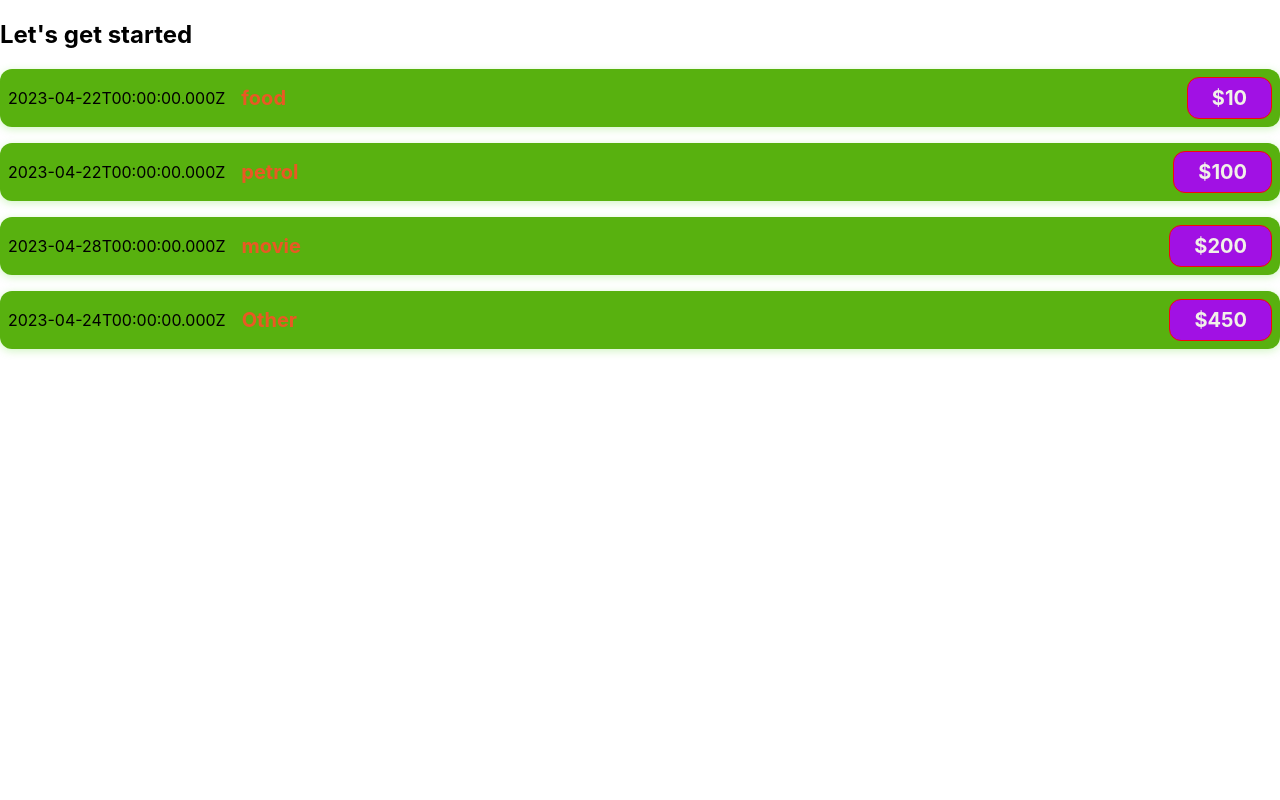
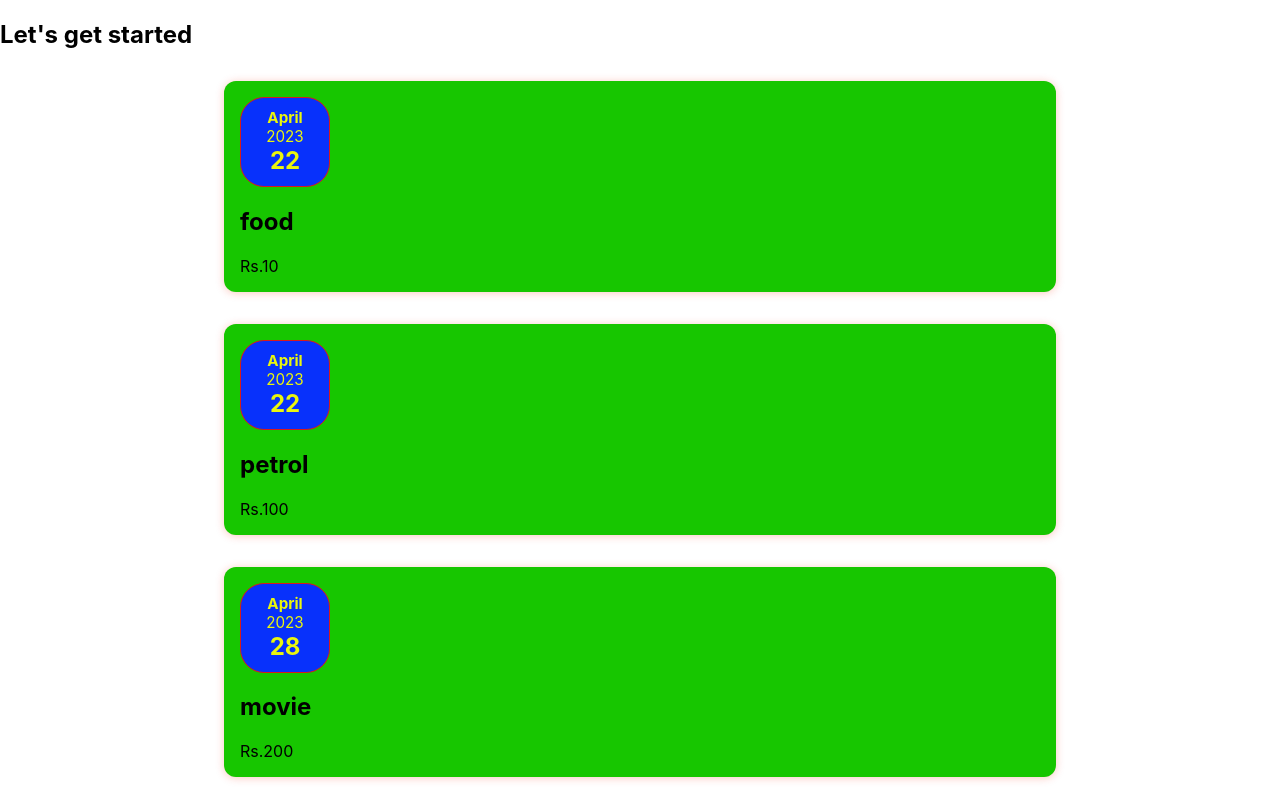
Before and after one commit to nskrs/React_Projects, a React (Create React App) app: page / in a window 1280 px wide. Shown: the top 800 px of the page. Built offline with nearby package versions, Linux system fonts and the light colour scheme.

Commit message:
Making Components Smaller and Readable

```diff
--- /dev/null
+++ b/src/components/newexdate.css
@@ -0,0 +1,26 @@
+.expense-date {
+    display: flex;
+    flex-direction: column;
+    width: 5.5rem;
+    height: 5.5rem;
+    border: 1px solid #da1a1a;
+    background-color: #0831fb;
+    color: rgb(234, 246, 13);
+    border-radius: 24px;
+    align-items: center;
+    justify-content: center;
+  }
+
+  .expense-date__month {
+    font-size: 0.95rem;
+    font-weight: bold;
+  }
+
+  .expense-date__year {
+    font-size: 0.95rem;
+  }
+
+  .expense-date__day {
+    font-size: 1.5rem;
+    font-weight: bold;
+  }
--- /dev/null
+++ b/src/components/newexdate.js
@@ -0,0 +1,17 @@
+
+import './newexdate.css';
+function ExpenseDate(props){
+    const month=props.date.toLocaleString('en-US',{month: 'long'});
+    const day=props.date.toLocaleString('en-US',{day: '2-digit'});
+    const year=props.date.getFullYear();
+    return (
+        <div className='expense-date'>
+
+        <div className='expense-date__month'>{month}</div>
+        <div className='expense-date__year'>{year}</div>
+        <div className='expense-date__day'>{day}</div>
+        </div>
+    )
+}
+
+export default ExpenseDate;
--- a/src/components/newexpense.css
+++ b/src/components/newexpense.css
@@ -1,56 +1,9 @@
-.expense-item {
-  display: flex;
-  justify-content: space-between;
-  align-items: center;
-  box-shadow: 0 2px 8px rgba(69, 215, 11, 0.25);
-  padding: 0.5rem;
-  margin: 1rem 0;
+.expenses {
+  padding: 1rem;
+  background-color: rgb(23, 198, 0);
+  margin: 2rem auto;
+  width: 50rem;
+  max-width: 95%;
   border-radius: 12px;
-  background-color: #58b10f;
+  box-shadow: 0 1px 8px rgba(243, 40, 4, 0.25);
 }
-
-.expense-item__description {
-  display: flex;
-  flex-direction: column;
-  gap: 1rem;
-  align-items: flex-end;
-  flex-flow: column-reverse;
-  justify-content: flex-start;
-  flex: 1;
-}
-
-.expense-item h2 {
-  color: #4812ea;
-  font-size: 1rem;
-  flex: 1;
-  margin: 0 1rem;
-  color: rgb(233, 89, 36);
-}
-
-.expense-item__price {
-  font-size: 1rem;
-  font-weight: bold;
-  color: rgb(241, 241, 232);
-  background-color: #a111e4;
-  border: 1px solid rgb(246, 7, 7);
-  padding: 0.5rem;
-  border-radius: 12px;
-}
-
-@media (min-width: 580px) {
-  .expense-item__description {
-    flex-direction: row;
-    align-items: center;
-    justify-content: flex-start;
-    flex: 1;
-  }
-
-  .expense-item__description h2 {
-    font-size: 1.25rem;
-  }
-
-  .expense-item__price {
-    font-size: 1.25rem;
-    padding: 0.5rem 1.5rem;
-  }
-}
--- a/src/components/newexpense.js
+++ b/src/components/newexpense.js
@@ -1,15 +1,14 @@
-import './newexpense.css';
+import ExpenseDate from './newexdate';
+import './newexpense.css'
 
-function ExpenseItem(props) {
-  return (
-    <div className='expense-item'>
-      <div>{props.date.toISOString()}</div>
-      <div className='expense-item__description'>
-        <h2>{props.title}</h2>
-        <div className='expense-item__price'>${props.amount}</div>
-      </div>
+function ExpenseDetails(props){
+    return(
+    <div className='expenses'>
+      < ExpenseDate date ={props.date}/>
+        <div className='expense-item__description'>
+        <h2>{props.title}</h2></div>
+        <div className='expense-item__price'>Rs.{props.amount}</div>
     </div>
-  );
+    )
 }
-
-export default ExpenseItem;
+export default ExpenseDetails;
```
